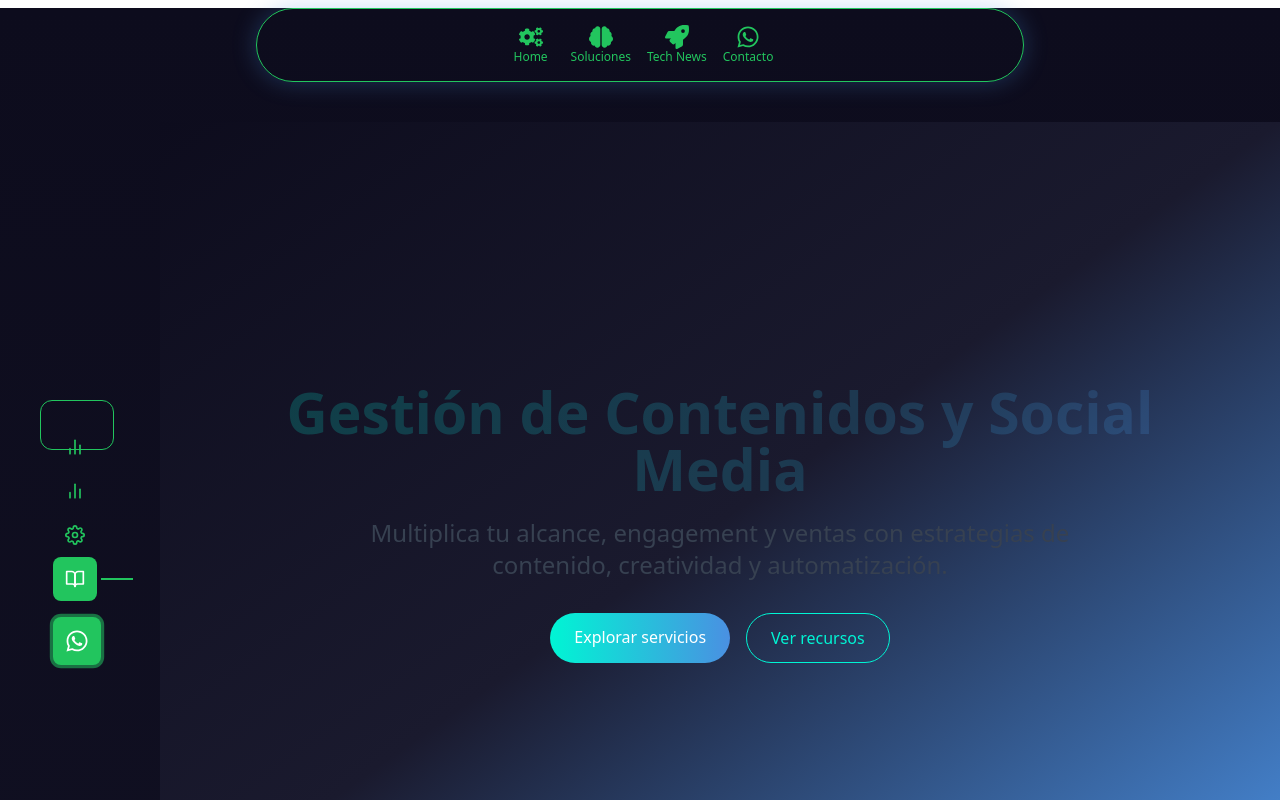
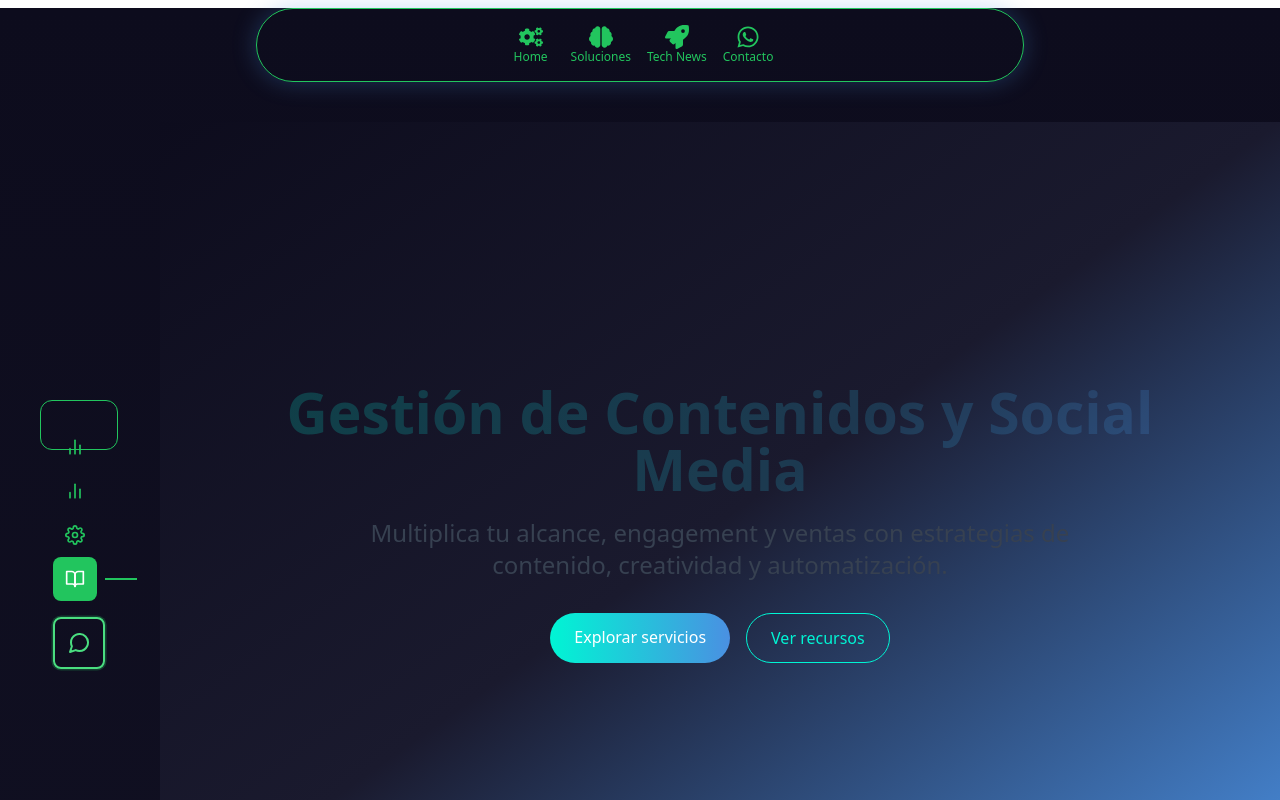
Before and after one commit to deivipluss/landing, a Next.js app: page /gestion-contenidos in a window 1280 px wide. Shown: the top 800 px of the page. Built offline with nearby package versions, Linux system fonts and the light colour scheme.

Commit message:
fix: mostrar botón WhatsApp en SidebarNavigation en todas las páginas, con ícono sutil y animación elegante

```diff
--- a/components/SidebarNavigation.tsx
+++ b/components/SidebarNavigation.tsx
@@ -2,7 +2,8 @@
 "use client";
 import React from "react";
 import { usePathname } from "next/navigation";
-import { FaUserTie, FaCogs, FaLightbulb, FaBlog, FaWhatsapp } from "react-icons/fa";
+import { FaUserTie, FaCogs, FaLightbulb, FaBlog } from "react-icons/fa";
+import { FiMessageCircle } from "react-icons/fi";
 import { motion } from "framer-motion";
 
 const sidebarItems = [
@@ -107,11 +108,11 @@ const SidebarNavigation: React.FC<SidebarNavigationProps> = ({ activeSection, se
             href="https://wa.me/51989843709?text=Quiero%20contratar%20una%20gerencia...."
             target="_blank"
             rel="noopener noreferrer"
-            className="p-2 rounded-full bg-green-500 text-white flex items-center justify-center animate-[heartbeat_1.5s_infinite] shadow-lg hover:bg-green-600 transition-all"
-            style={{ boxShadow: '0 0 0 0.2rem #25D36680' }}
+            className="p-2 rounded-full border-2 border-green-400 text-green-400 flex items-center justify-center animate-[heartbeat_1.5s_infinite] shadow-none hover:bg-green-50/10 transition-all"
+            style={{ boxShadow: '0 0 0 0.1rem #25D36640' }}
             aria-label="Contratar ahora por WhatsApp"
           >
-            <FaWhatsapp size={22} />
+            <FiMessageCircle size={22} />
           </a>
           <style>{`
             @keyframes heartbeat {
@@ -170,11 +171,11 @@ const SidebarNavigation: React.FC<SidebarNavigationProps> = ({ activeSection, se
         href="https://wa.me/51989843709?text=Quiero%20contratar%20una%20gerencia...."
         target="_blank"
         rel="noopener noreferrer"
-        className="p-3 rounded-lg bg-green-500 text-white flex items-center justify-center animate-[heartbeat_1.5s_infinite] shadow-lg hover:bg-green-600 transition-all mt-4"
-        style={{ boxShadow: '0 0 0 0.2rem #25D36680' }}
+        className="p-3 rounded-lg border-2 border-green-400 text-green-400 flex items-center justify-center animate-[heartbeat_1.5s_infinite] shadow-none hover:bg-green-50/10 transition-all mt-4"
+        style={{ boxShadow: '0 0 0 0.1rem #25D36640' }}
         aria-label="Contratar ahora por WhatsApp"
       >
-        <FaWhatsapp size={24} />
+        <FiMessageCircle size={24} />
       </a>
       <style>{`
         @keyframes heartbeat {
```
